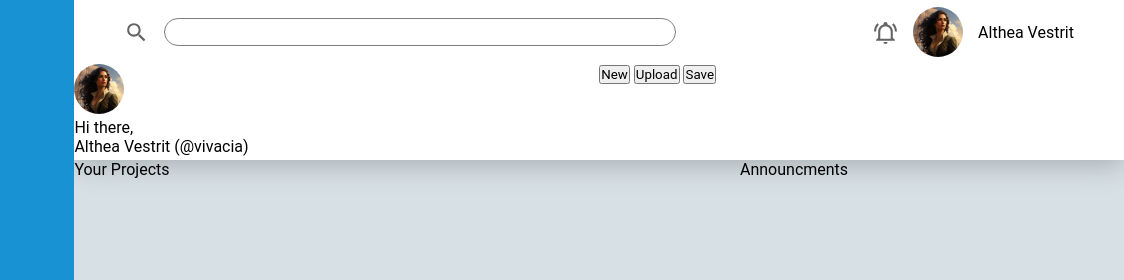
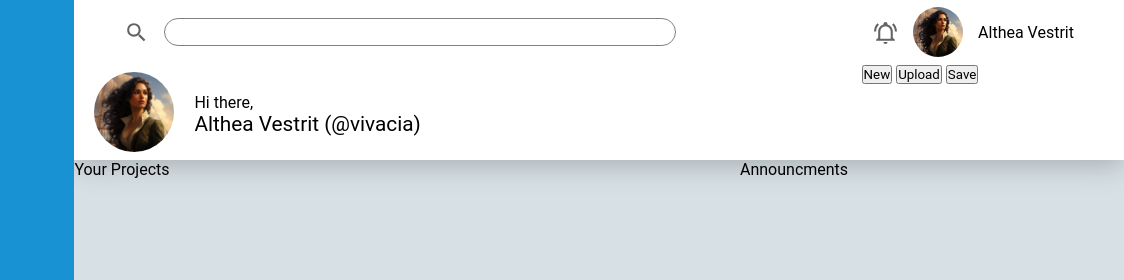
Before and after one commit to aslan316/odin-admin-dashboard, a plain HTML site: page index.html in a window 1280 px wide. Shown: the top 280 px of the page, 156-1280 px from the left. Drawn offline with Linux system fonts and the light colour scheme.

Commit message:
Format introduction section

```diff
--- a/styles.css
+++ b/styles.css
@@ -1,4 +1,5 @@
 * {
+    box-sizing: border-box;
     margin: 0;
     padding: 0;
     font-family: Roboto, Oxygen, Ubuntu, Cantarell, 'Open Sans', 'Helvetica Neue', sans-serif;
@@ -7,7 +8,7 @@
 .pfp {
     width: 50px;
     height: auto;
-    border-radius: 30px;
+    border-radius: 100%;
 }
 
 .icon {
@@ -59,10 +60,37 @@ body {
     background-color: white;
 
     display: grid;
-    grid-template: auto / 1fr 1fr;
+    grid-template: auto / 3fr 1fr;
     justify-items: space-between;
 }
 
+#greeting {
+    display: grid;
+    grid-template: 1fr 1fr / auto auto;
+    justify-content: start;
+    justify-items: start;
+    align-items: center;
+}
+
+#profile-greeting {
+    grid-area: 1 / 1 / 3 / 2;
+    width: 80px;
+    height: auto;
+
+    margin: 5px 20px;
+}
+
+.hello {
+    grid-area: 1 / 2 / 2 / 3;
+    align-self: end;
+}
+
+#intro-name {
+    grid-area: 2 / 2 / 3 / 3;
+    align-self: flex-start;
+
+    font-size: 1.3rem;
+}
 #sidebar {
     grid-area: 1 / 1 / 5 / 1;
 
```
